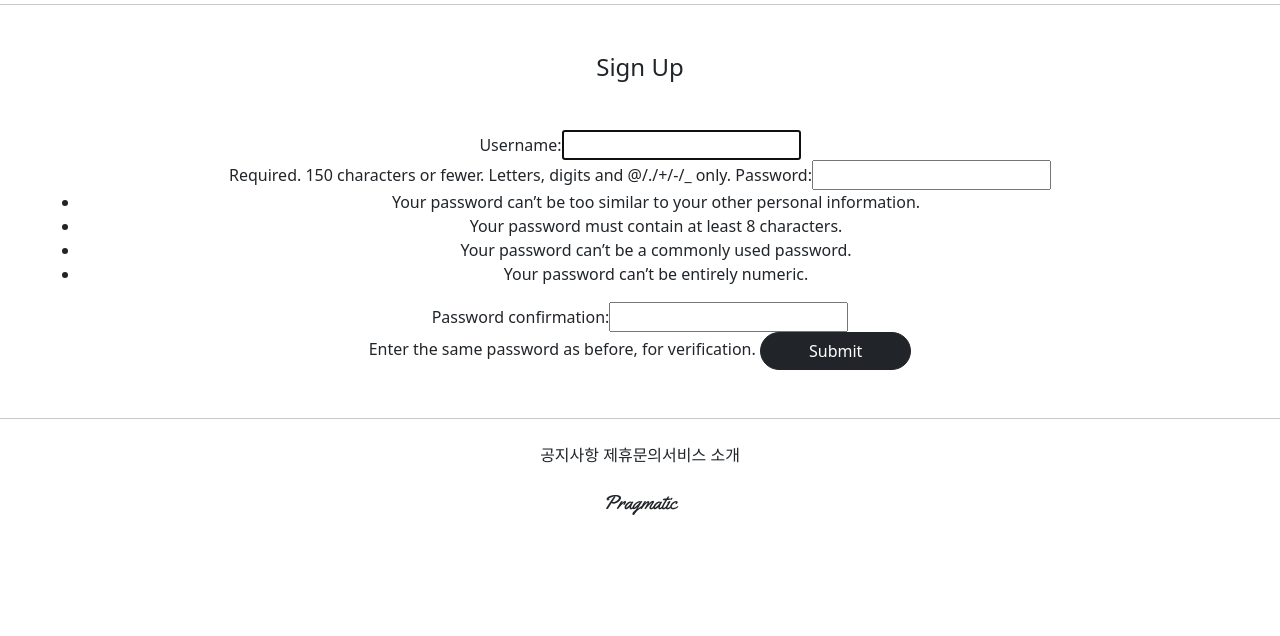
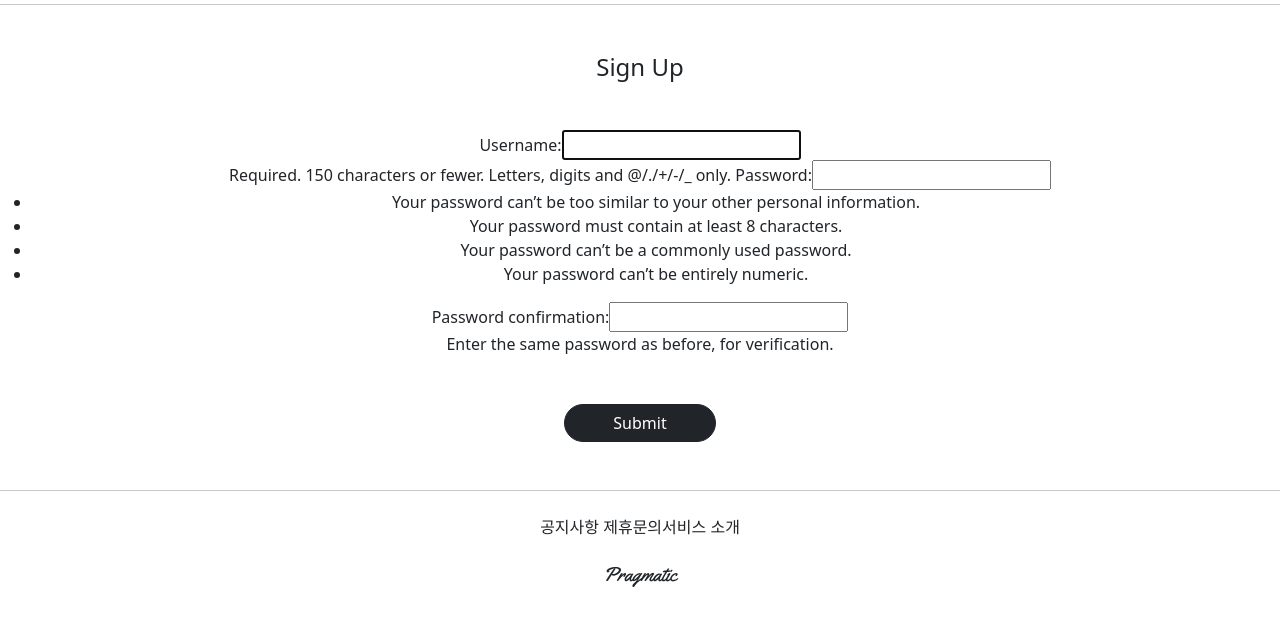
Before and after one commit to RYU339/gis_class4, a Django app: page /accounts/create/ in a window 1280 px wide. Shown: the part 164-800 px from the top of the page. Run offline with Django 3.2, Linux system fonts and the light colour scheme; parts of the project's set-up code (start-up, migrations or seed data) failed here and were passed over.

Commit message:
21.07.14 class 4 commit 1

```diff
--- a/accountapp/templates/accountapp/create.html
+++ b/accountapp/templates/accountapp/create.html
@@ -6,11 +6,13 @@
         <div class="m-5">
             <h4>Sign Up</h4>
         </div>
-        <div class="m-5">
+        <div>
             <form action="{% url 'accountapp:create' %}", method="post">
                 {% csrf_token %}
                 {{ form }}
-                <input type="submit" class="btn btn-dark rounded-pill px-5">
+                <div class="m-5">
+                    <input type="submit" class="btn btn-dark rounded-pill px-5">
+                <div>
             </form>
         </div>
     </div>
```
